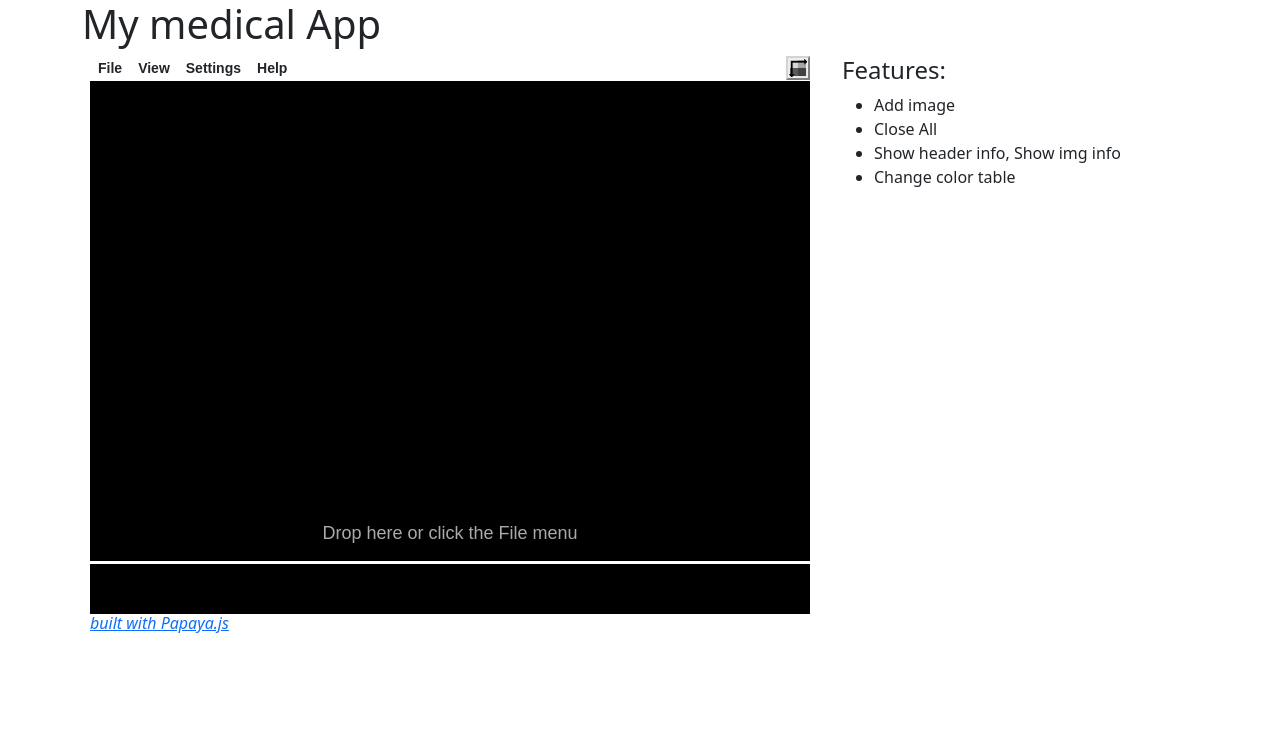
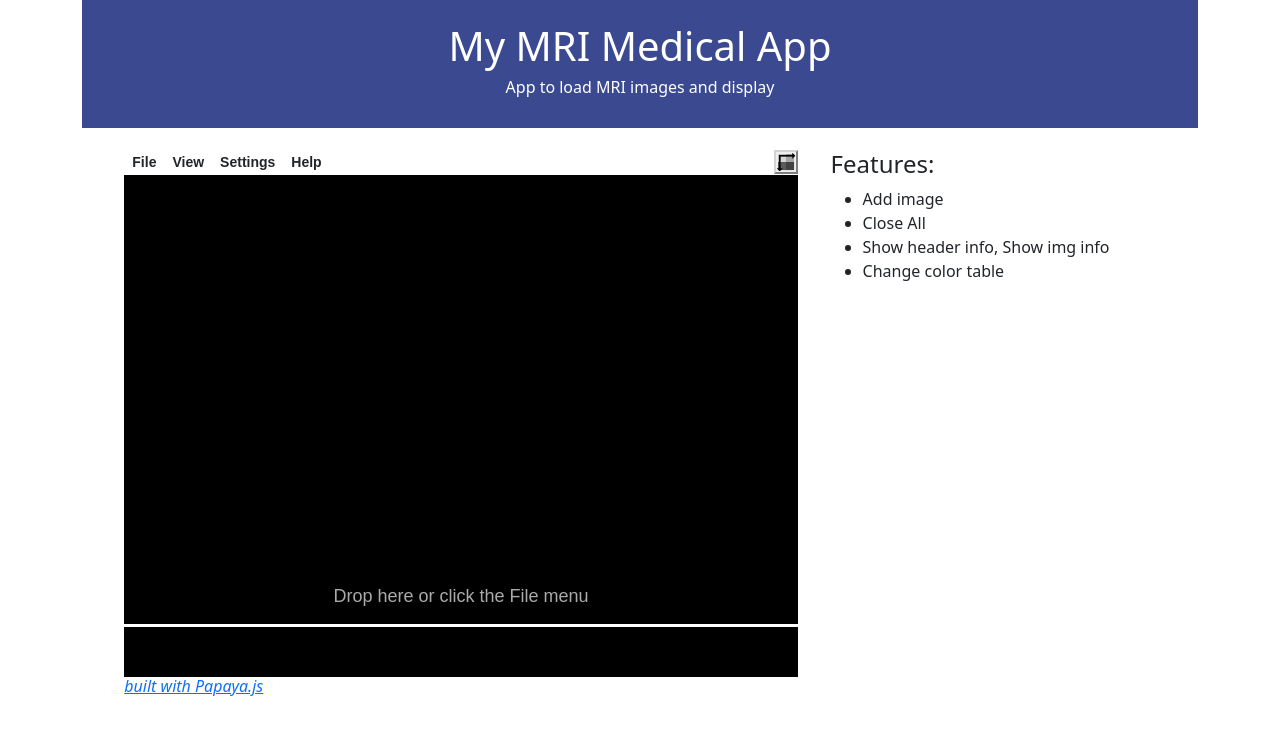
Before and after one commit to Angeluz-07/MRI-prototype-medical-apps, a Vue app in the folder frontend/: page / in a window 1280 px wide. Shown: the top 734 px of the page. Built offline with nearby package versions, Linux system fonts and the light colour scheme.

Commit message:
#1 fix style in header

```diff
--- a/frontend/src/components/Home.vue
+++ b/frontend/src/components/Home.vue
@@ -3,9 +3,15 @@
 
 <template>
     <div class="container">
-        <div id="" class="row">
-            <h1>My medical App</h1>
-        </div>
+        <div class="row">
+			<!-- Use entire width to display header -->
+			<div class="col-sm-12">
+				<div class="header stacked">
+					<h1>My MRI Medical App</h1>
+					<h6>App to load MRI images and display</h6>
+				</div>
+			</div>
+		</div>
         <div id="main_content" class="row">
             <div class="col-8">
                 <div class="papaya" data-params="params"></div>
@@ -44,4 +50,15 @@
     flex-direction: column;
 }
 
+.header {
+padding:2% 0%;/*set padding above and none in sides*/
+
+color:white;
+background-color:#3B4990;
+
+}
+
+#main_content {
+    margin: 2% ;
+}
 </style>
```
